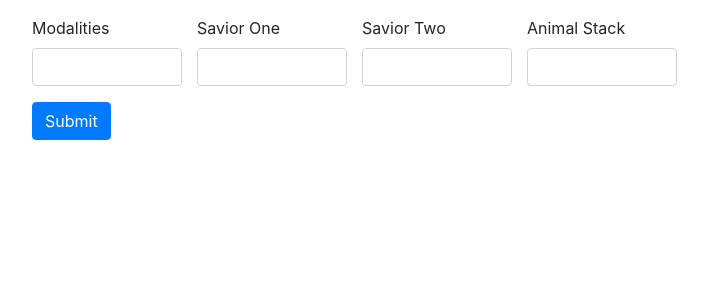
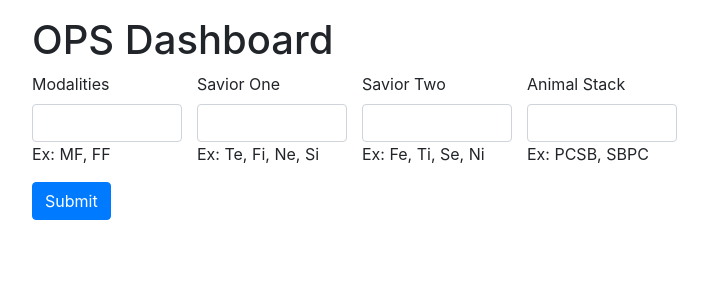
Before and after one commit to RobertHosler/ops-type-points, an Angular app: page / in a window 1280 px wide. Shown: the top 300 px of the page, without its empty margins (53-761 px from the left). Built offline with nearby package versions, Linux system fonts and the light colour scheme.

Commit message:
Help text

```diff
--- a/src/app/app.component.html
+++ b/src/app/app.component.html
@@ -1,4 +1,5 @@
 <div class="container mt-3">
+  <h1>OPS Dashboard</h1>
   <form (ngSubmit)="onSubmit(form)" #form="ngForm">
     <div class="d-flex">
       <div class="form-group">
@@ -10,6 +11,7 @@
           ngModel
           name="modalities"
         />
+        <div class="help">Ex: MF, FF</div>
       </div>
       <div class="form-group">
         <label for="savior-one">Savior One</label>
@@ -20,6 +22,7 @@
           ngModel
           name="savior1"
         />
+        <div class="help">Ex: Te, Fi, Ne, Si</div>
       </div>
       <div class="form-group">
         <label for="savior-two">Savior Two</label>
@@ -30,6 +33,7 @@
           ngModel
           name="savior2"
         />
+        <div class="help">Ex: Fe, Ti, Se, Ni</div>
       </div>
       <div class="form-group">
         <label for="animals">Animal Stack</label>
@@ -40,6 +44,7 @@
           ngModel
           name="animals"
         />
+        <div class="help">Ex: PCSB, SBPC</div>
       </div>
     </div>
     <div>
```
